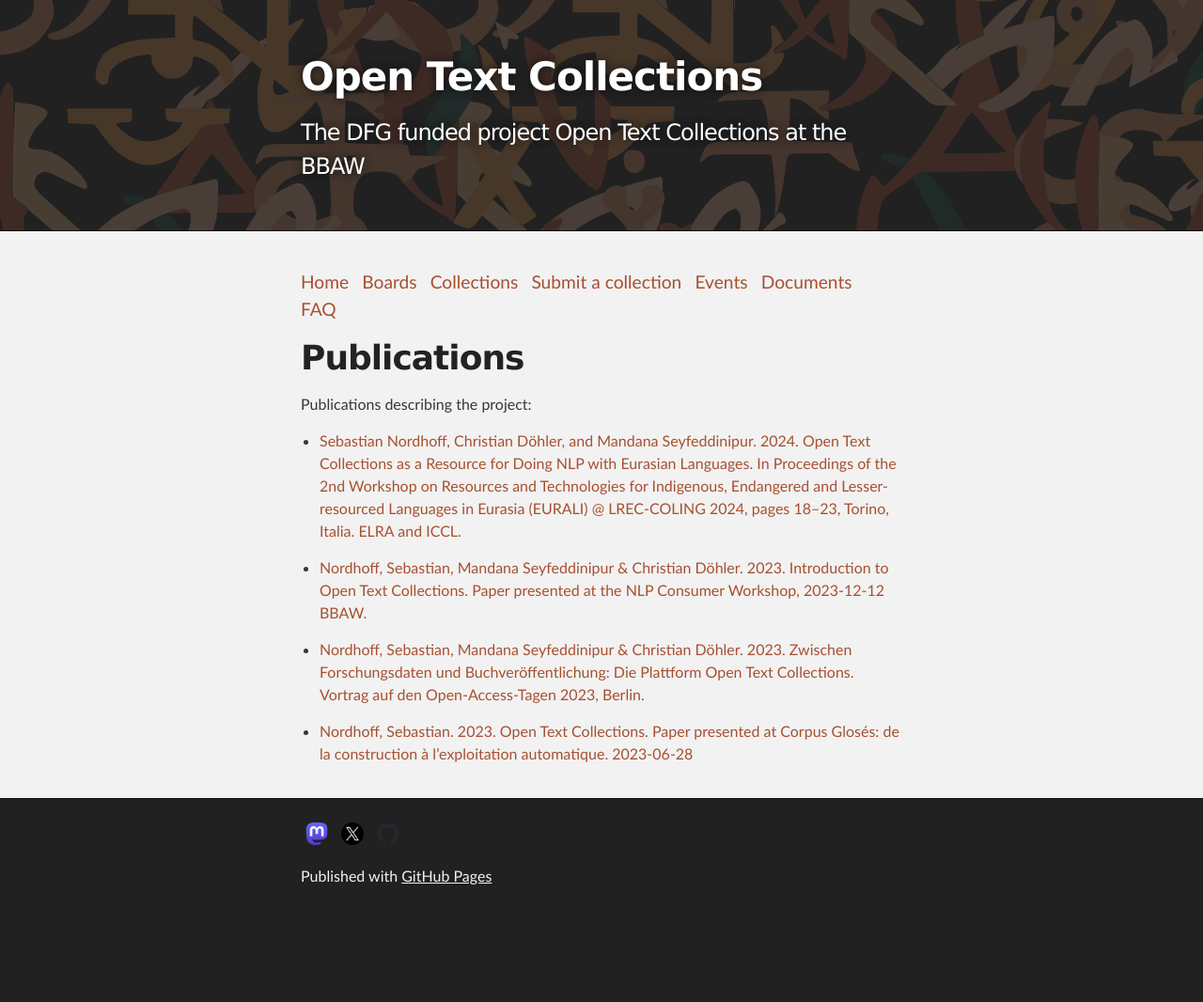
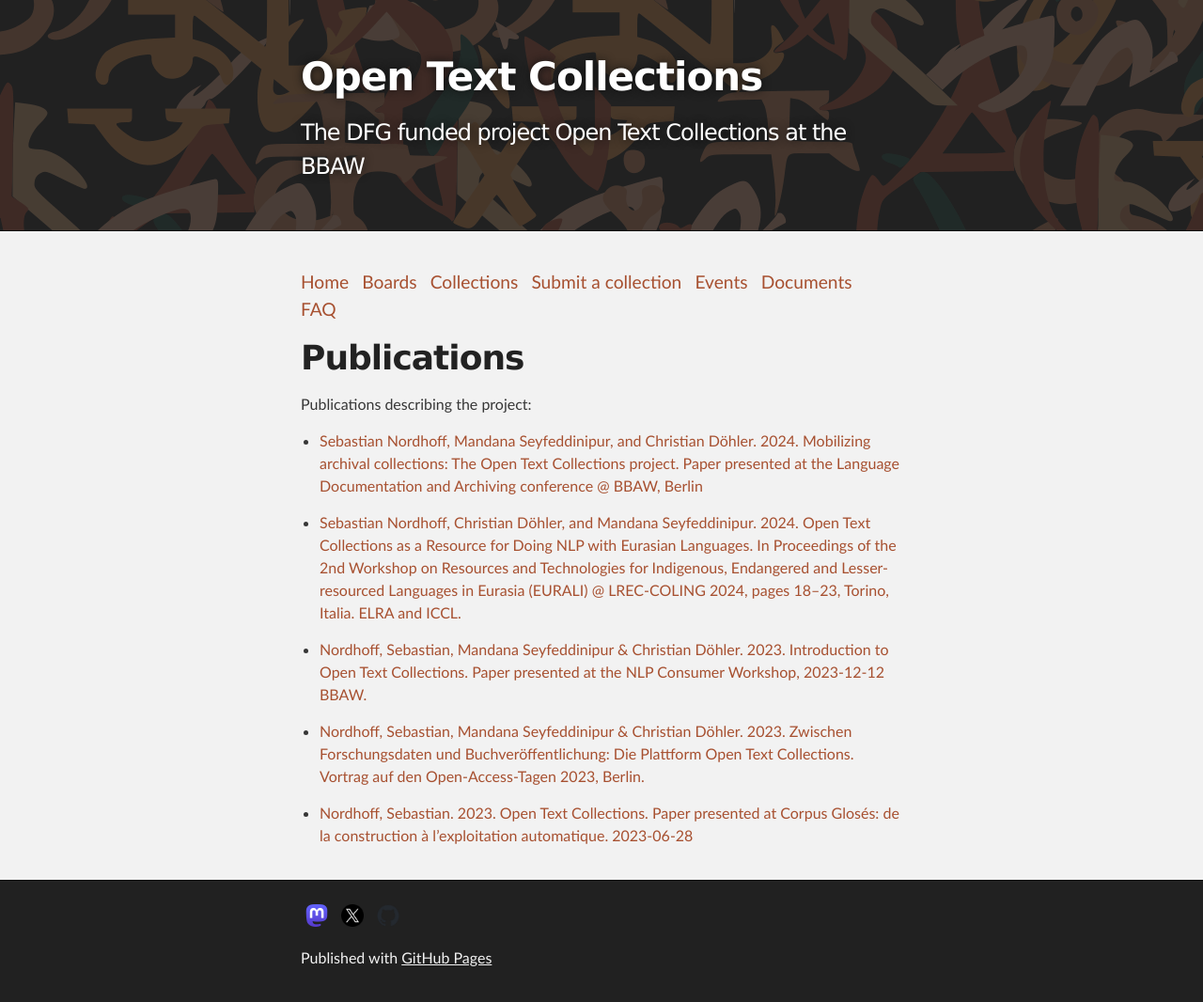
Before and after one commit to OpenTextCollections/opentextcollections.github.io, a Jekyll site: the page built from publications.md, in a window 1280 px wide. Shown: the whole page at 94% size. Built offline with Jekyll 4.4.1, drawn with Linux system fonts in a browser that asks for light colours; before the commit the page ends 979 px from its top, so only the background shows below that.

Commit message:
Update publications.md

```diff
--- a/publications.md
+++ b/publications.md
@@ -6,6 +6,8 @@ layout: default
 
 Publications describing the project:
 
+- [Sebastian Nordhoff, Mandana Seyfeddinipur, and Christian Döhler. 2024. Mobilizing archival collections: The Open Text Collections project. Paper presented at the Language Documentation and Archiving conference @ BBAW, Berlin](https://youtu.be/0rRsD-KoAuM?si=uWGGmGcBnadM5BhE)
+
 - [Sebastian Nordhoff, Christian Döhler, and Mandana Seyfeddinipur. 2024. Open Text Collections as a Resource for Doing NLP with Eurasian Languages. In Proceedings of the 2nd Workshop on Resources and Technologies for Indigenous, Endangered and Lesser-resourced Languages in Eurasia (EURALI) @ LREC-COLING 2024, pages 18–23, Torino, Italia. ELRA and ICCL.](/publications/2024.eurali-1.3.pdf)
 
 - [Nordhoff, Sebastian, Mandana Seyfeddinipur & Christian Döhler. 2023. Introduction to Open Text Collections. Paper presented at the NLP Consumer Workshop, 2023-12-12 BBAW.](/publications/20231212NordhoffEtAlConsumerWorkshop.pdf)
```
